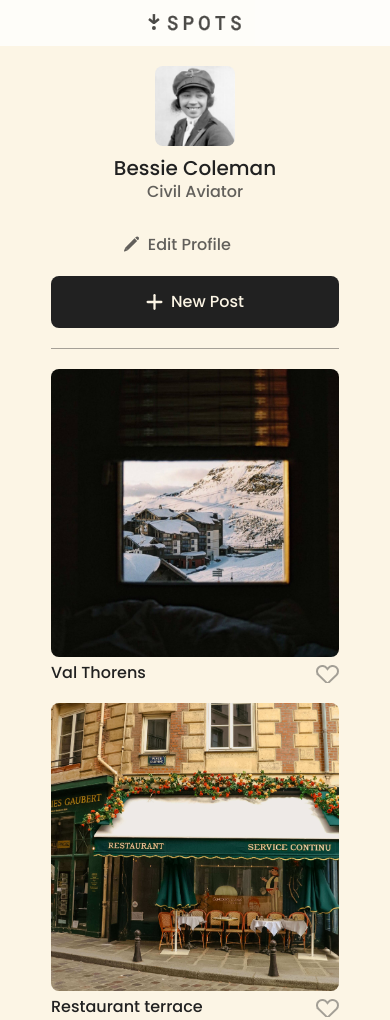
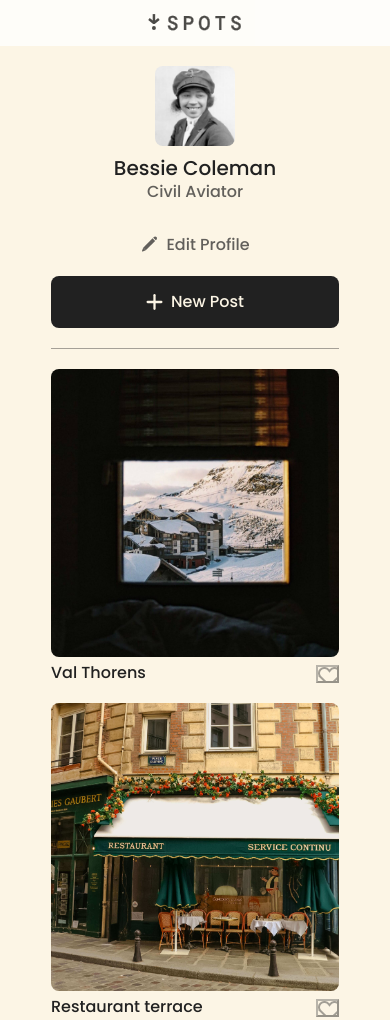
Before and after one commit to misslizadee/se_project_spots, a plain HTML site: page index.html in a window 390 px wide. Shown: the top 1020 px of the page. Drawn offline with Linux system fonts and the light colour scheme.

Commit message:
block fixes

```diff
--- a/blocks/card.css
+++ b/blocks/card.css
@@ -25,9 +25,7 @@
   flex: 0 0 23px;
   height: 20px;
   background-color: transparent;
-  border: none;
   opacity: 40%;
-  background-repeat: none;
 }
 
 .card__like-button:hover {
--- a/blocks/cards.css
+++ b/blocks/cards.css
@@ -19,5 +19,6 @@
   .cards__list {
     grid-template-columns: repeat(auto-fit, 288px);
     gap: 20px;
+    padding-bottom: 20px;
   }
 }
--- a/blocks/content.css
+++ b/blocks/content.css
@@ -1,9 +1,9 @@
 .content {
-  padding: 0 20px 40px;
+  padding: 0 20px;
 }
 
 @media screen and (max-width: 627px) {
   .content {
-    padding: 0 16px 20px;
+    padding: 0 16px;
   }
 }
--- a/blocks/profile.css
+++ b/blocks/profile.css
@@ -106,6 +106,7 @@
 
   .profile__edit-button {
     padding-bottom: 20px;
+    justify-content: center;
   }
   .profile__add-button {
     margin: 0;
```
